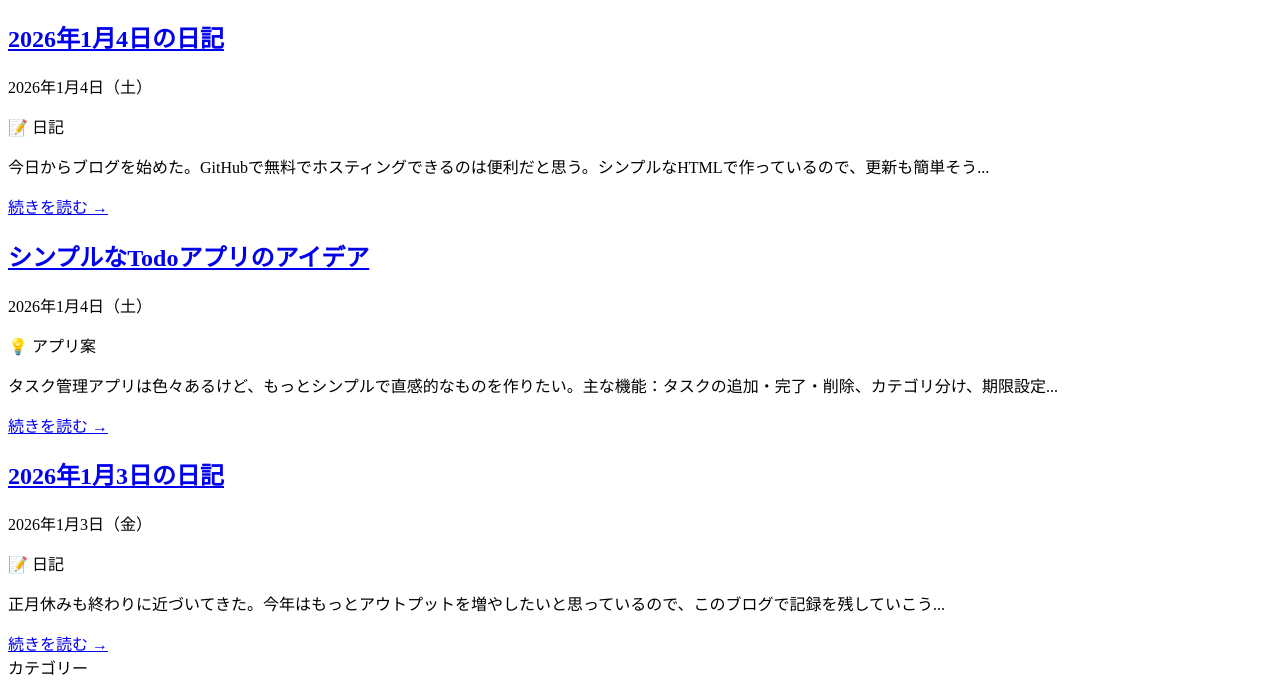
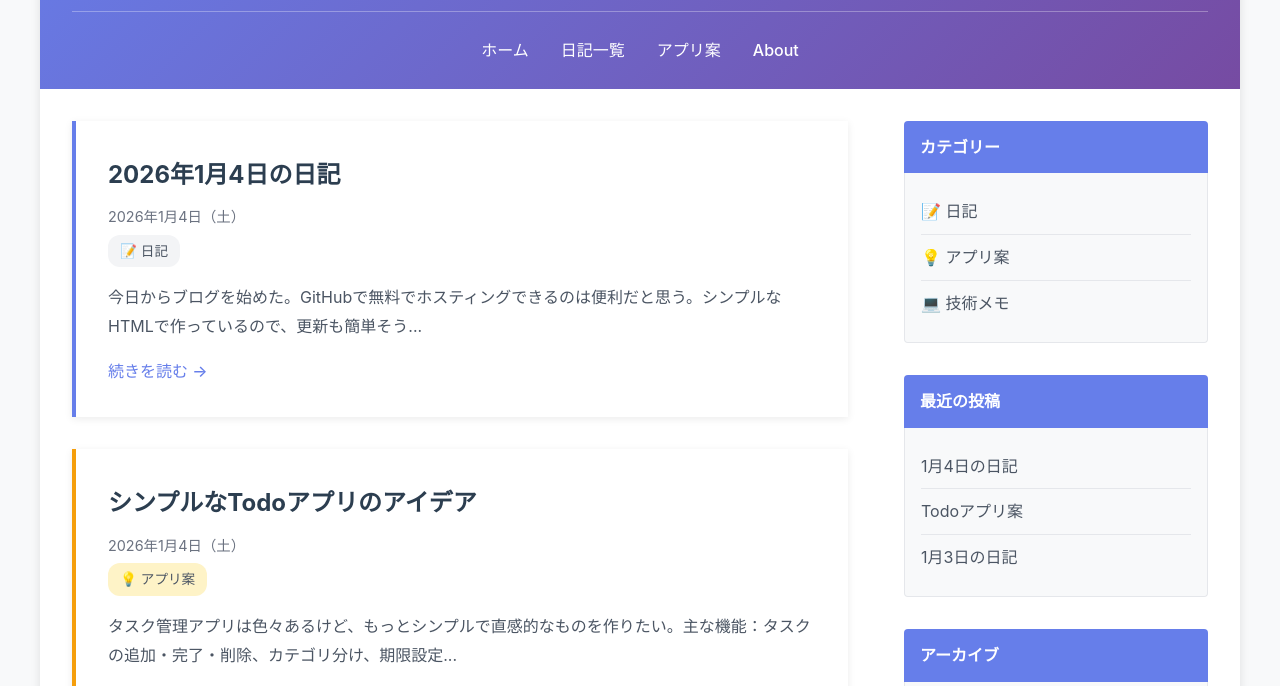
Before and after one commit to hyonkichi/myStudy, a plain HTML site: page index.html in a window 1280 px wide. Shown: the part 154-840 px from the top of the page. Drawn offline with Linux system fonts and the light colour scheme.

Commit message:
index.html の更新

```diff
--- a/index.html
+++ b/index.html
@@ -6,7 +6,7 @@
 <meta name="keywords" content="日記,備忘録,アプリ開発,アイデア,日々の記録">
 <meta name="description" content="日々の出来事やアプリ開発のアイデアを記録するブログ">
 <meta name="viewport" content="width=device-width, initial-scale=1">
-<link rel="stylesheet" href="style.css">
+<link rel="stylesheet" href="index.css">
 </head>
 <body>
 <div id="outer">
@@ -39,14 +39,6 @@
 <p class="category">💡 アプリ案</p>
 <p>タスク管理アプリは色々あるけど、もっとシンプルで直感的なものを作りたい。主な機能：タスクの追加・完了・削除、カテゴリ分け、期限設定...</p>
 <a href="posts/2026-01-04-app-idea-todo.html" class="read-more">続きを読む →</a>
-</article>
-
-<article class="entry">
-<h2><a href="posts/2026-01-03-diary.html">2026年1月3日の日記</a></h2>
-<p class="date">2026年1月3日（金）</p>
-<p class="category">📝 日記</p>
-<p>正月休みも終わりに近づいてきた。今年はもっとアウトプットを増やしたいと思っているので、このブログで記録を残していこう...</p>
-<a href="posts/2026-01-03-diary.html" class="read-more">続きを読む →</a>
 </article>
 </div>
 </div>
```
